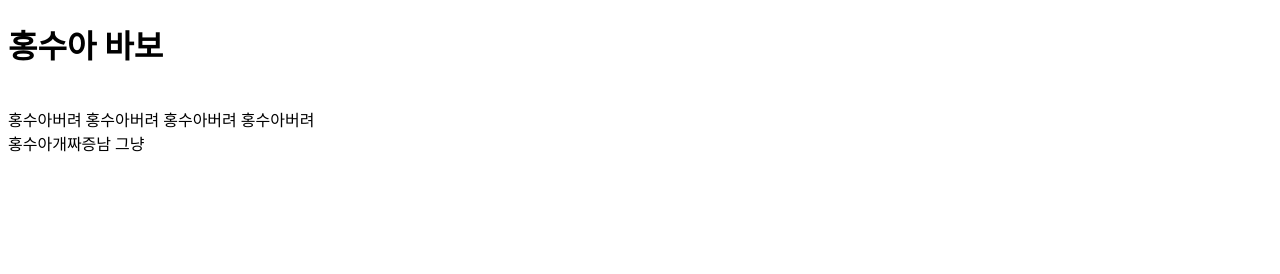
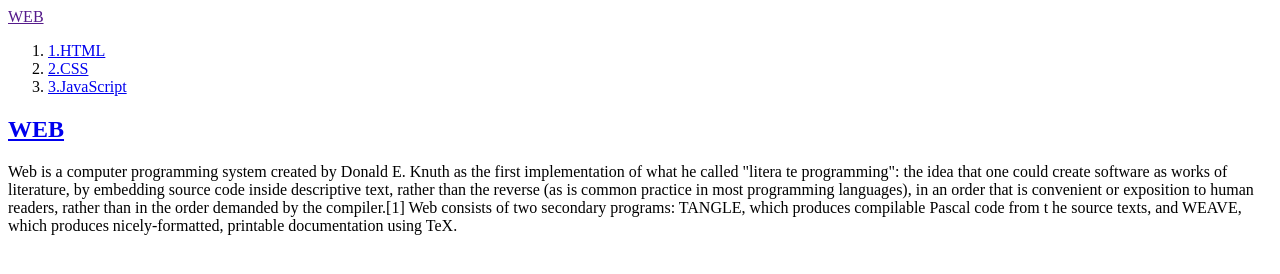
Before and after one commit to jae-uuni/my_first_website, a plain HTML site: page index.html in a window 1280 px wide. Drawn offline with Linux system fonts and the light colour scheme.

Commit message:
Update index.html

```diff
--- a/index.html
+++ b/index.html
@@ -1,11 +1,26 @@
 <!doctype html>
 <html>
 <head>
-    <title> 홍수아는 왜 살지?</title>
+<title> WELCOME</title>
+
 </head>
-<body>
-<h1><strong>홍수아 바보</strong></h1><br>
-홍수아버려 홍수아버려 홍수아버려 홍수아버려<br>
-홍수아개짜증남 그냥
+<body><a href = ""
+    <h1><a href = "">WEB</a></h1>
+    <ol>
+        <li><a href = "1.html"  title = "html" >1.HTML</a></li>
+        <li><a href = "2.html"  title = "css">2.CSS</a></li>
+        <li><a href = "3.html"  title = "JavaScript">3.JavaScript</a></li>
+    </ol>
+
+<h2><a href = "https://en.wikipedia.org/wiki/Web_(programming_system)"
+ title = "WEB"> WEB</a></h2>
+<p>Web is a computer programming system created by Donald E.
+     Knuth as the first implementation of what he called "litera
+     te programming": the idea that one could create software as works of literature,
+     by embedding source code inside descriptive text, rather than the reverse (as
+     is common practice in most programming languages), in an order that is convenient
+     or exposition to human readers, rather than in the order demanded by the compiler.[1]
+    Web consists of two secondary programs: TANGLE, which produces compilable Pascal code from t
+    he source texts, and WEAVE, which produces nicely-formatted, printable documentation using TeX.
 </body>
 </html>
```
